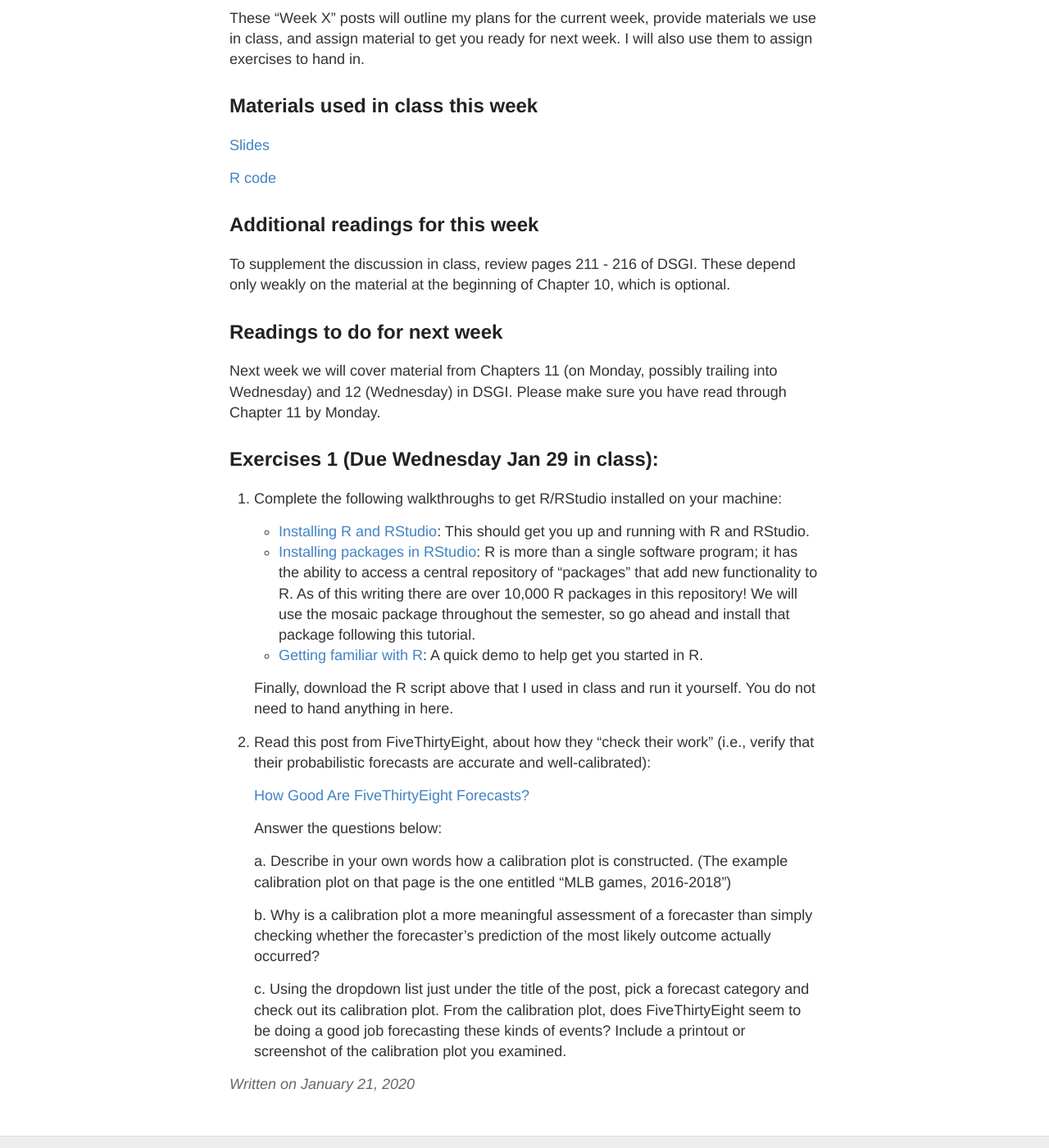
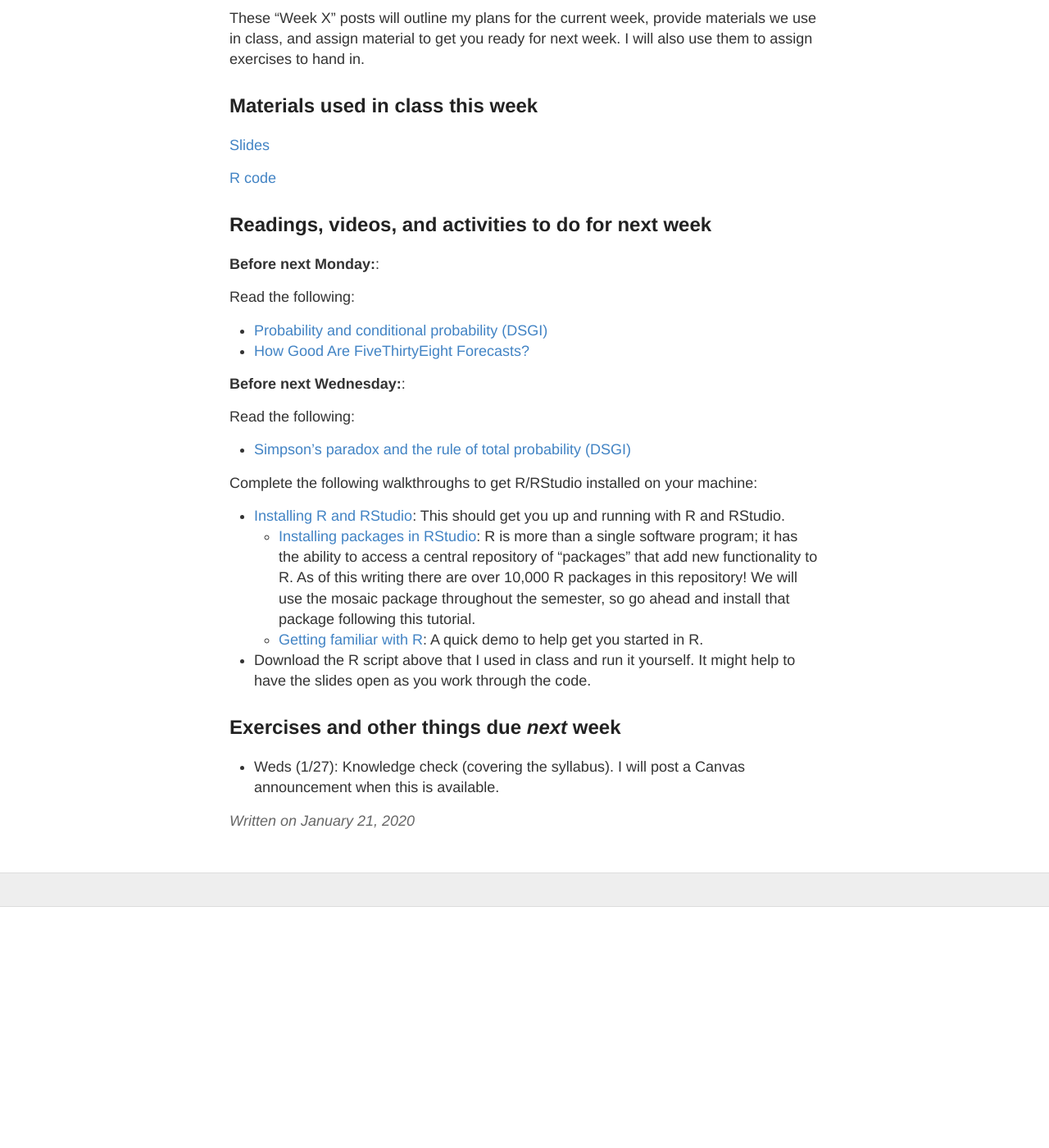
Before and after one commit to jaredsmurray/sta371h, a Jekyll site: the page built from docs/_posts/2020-01-21-Week-1.md, in a window 1280 px wide and 1400 px high, scrolled down 328 px. Shown: the whole window at 82% size. Built offline with Jekyll 4.4.1, drawn with Linux system fonts in a browser that asks for light colours; after the commit the page ends 1434 px from its top, so only the background shows below that; some of the changed text lies outside the part shown.

Commit message:
initial website draft

```diff
--- a/docs/_posts/2020-01-21-Week-1.md
+++ b/docs/_posts/2020-01-21-Week-1.md
@@ -13,32 +13,25 @@ These "Week X" posts will outline my plans for the current week, provide materia
 
 [R code](../files/week1.R)
 
-## Additional readings for this week
+## Readings, videos, and activities to do for next week
 
-To supplement the discussion in class, review pages 211 - 216 of DSGI. These depend only weakly on the material at the beginning of Chapter 10, which is optional.
+**Before next Monday:**:
 
-## Readings to do for next week
+Read the following:
+  - [Probability and conditional probability (DSGI)](../files/02-probability.pdf)
+  - [How Good Are FiveThirtyEight Forecasts?](https://projects.fivethirtyeight.com/checking-our-work/)
 
-Next week we will cover material from Chapters 11 (on Monday, possibly trailing into Wednesday) and 12 (Wednesday) in DSGI. Please make sure you have read through Chapter 11 by Monday.
+**Before next Wednesday:**:
 
-## Exercises 1 (Due Wednesday Jan 29 in class):
+Read the following:
+  - [Simpson's paradox and the rule of total probability (DSGI)](../files/04_total_probability.pdf)
 
-1. Complete the following walkthroughs to get R/RStudio installed on your machine:
-
-	- [Installing R and RStudio](https://github.com/jaredsmurray/learnR/blob/master/basics/installing_R.md): This should get you up and running with R and RStudio.
+Complete the following walkthroughs to get R/RStudio installed on your machine:
+  - [Installing R and RStudio](https://github.com/jaredsmurray/learnR/blob/master/basics/installing_R.md): This should get you up and running with R and RStudio.
 	- [Installing packages in RStudio](https://github.com/jaredsmurray/learnR/blob/master/basics/installing_library.md): R is more than a single software program; it has the ability to access a central repository of "packages" that add new functionality to R. As of this writing there are over 10,000 R packages in this repository! We will use the mosaic package throughout the semester, so go ahead and install that package following this tutorial.
 	- [Getting familiar with R](https://github.com/jaredsmurray/learnR/blob/master/heights/heights.md): A quick demo to help get you started in R.
+  - Download the R script above that I used in class and run it yourself. It might help to have the slides open as you work through the code.
 
-	Finally, download the R script above that I used in class and run it yourself. You do not need to hand anything in here.
+## Exercises and other things due *next* week
 
-2. Read this post from FiveThirtyEight, about how they "check their work" (i.e., verify that their probabilistic forecasts are accurate and well-calibrated):
-
-	[How Good Are FiveThirtyEight Forecasts?](https://projects.fivethirtyeight.com/checking-our-work/)
-
-	Answer the questions below:
-
-	  a. Describe in your own words how a calibration plot is constructed. (The example calibration plot on that page is the one entitled "MLB games, 2016-2018")
-
-	  b. Why is a calibration plot a more meaningful assessment of a forecaster than simply checking whether the forecaster's prediction of the most likely outcome actually occurred?
-
-	  c. Using the dropdown list just under the title of the post, pick a forecast category and check out its calibration plot. From the calibration plot, does FiveThirtyEight seem to be doing a good job forecasting these kinds of events? Include a printout or screenshot of the calibration plot you examined.
+  - Weds (1/27): Knowledge check (covering the syllabus). I will post a Canvas announcement when this is available.
```
Also changed, not shown: other parts of docs/_posts/2020-01-21-Week-1.md (+1 -1 lines), docs/_posts/2020-01-21-Week-1.html (added, +194 -0 lines), docs/about.md (+3 -3 lines), docs/resources.md (+0 -12 lines), 5 other files.
